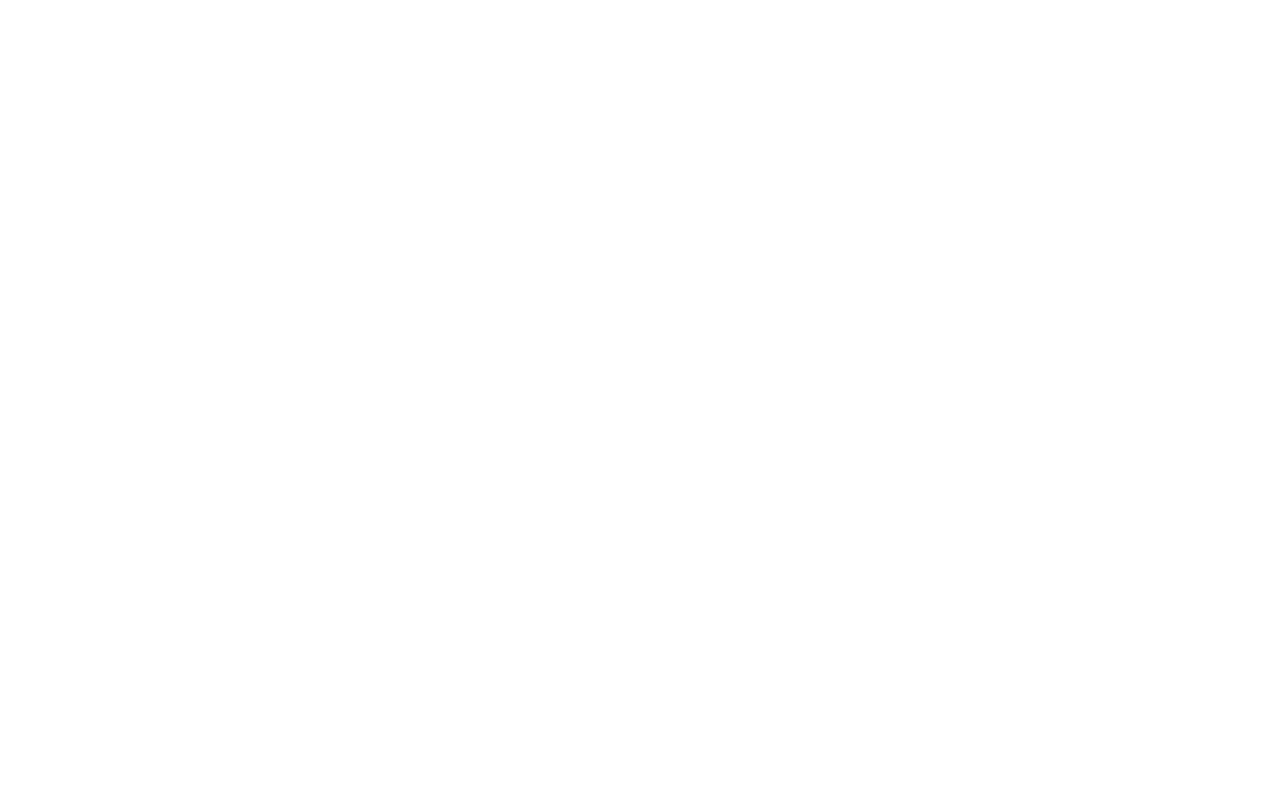
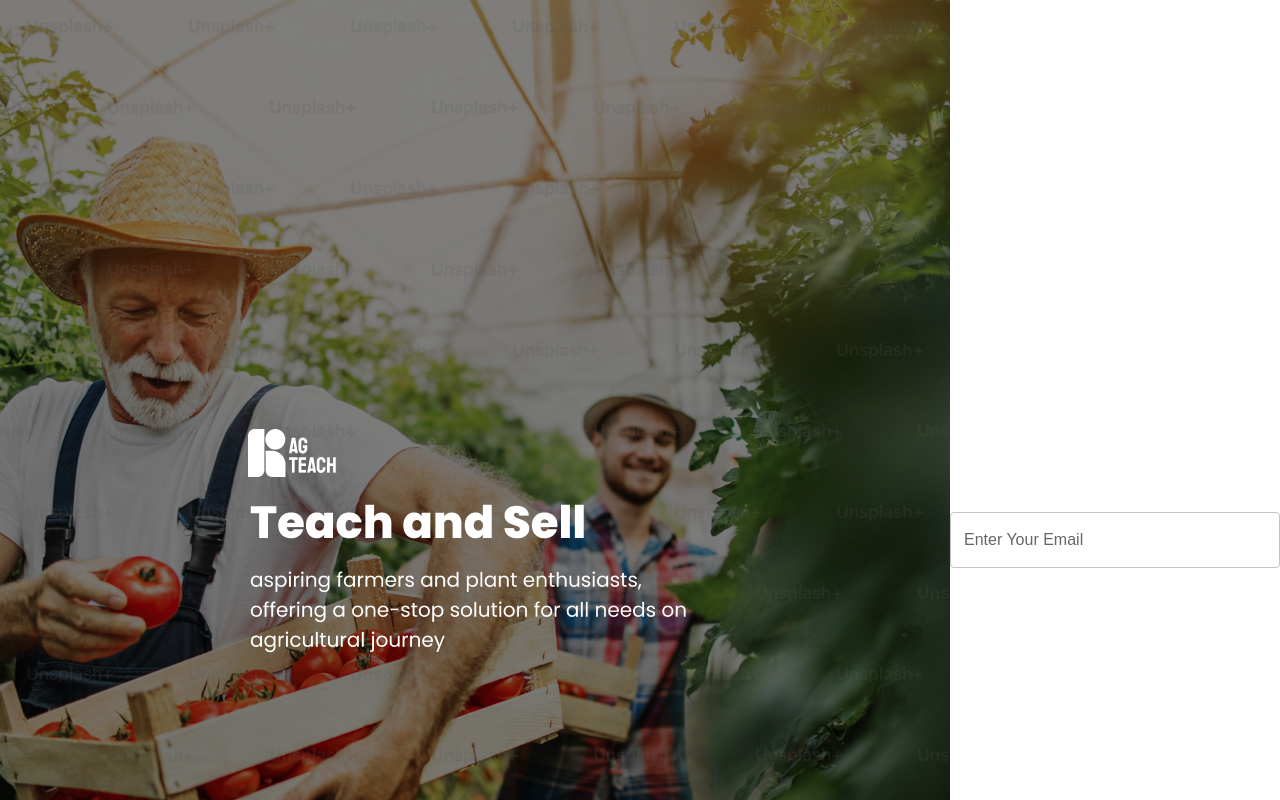
Before and after one commit to Kh1T/agteach-instructor, a React (Create React App) app: page / in a window 1280 px wide. Shown: the top 800 px of the page. Built offline with nearby package versions, Linux system fonts and the light colour scheme.

Commit message:
feat: install new package

```diff
--- a/src/App.js
+++ b/src/App.js
@@ -1,4 +1,5 @@
 import logo from "./logo.svg";
+import LoginPage from "./pages/Login";
 import "./App.css";
 import { ThemeProvider } from "@emotion/react";
 import theme from "./theme/theme";
@@ -22,6 +23,8 @@ function App() {
           </a>
         </header>
       </div> */}
+
+      <LoginPage />
     </ThemeProvider>
   );
 }
--- /dev/null
+++ b/src/pages/Login.jsx
@@ -0,0 +1,20 @@
+import Box from "@mui/material/Box";
+import TextField from "@mui/material/TextField";
+
+import loginImg from "./../assets/login/login-img.png";
+import { Stack } from "@mui/material";
+
+const providers = [{ id: "credentials", name: "Email and Password" }];
+
+function LoginPage() {
+  return (
+    <Stack direction="row" justify="center" alignItems="center">
+      <img src={loginImg} alt="login-img" />
+      <Box sx={{ width: 500, maxWidth: "100%" }}>
+        <TextField fullWidth label="Enter Your Email" id="fullWidth" />
+      </Box>
+    </Stack>
+  );
+}
+
+export default LoginPage;
```
Also changed, not shown: src/assets/login/login-img.png (added).
